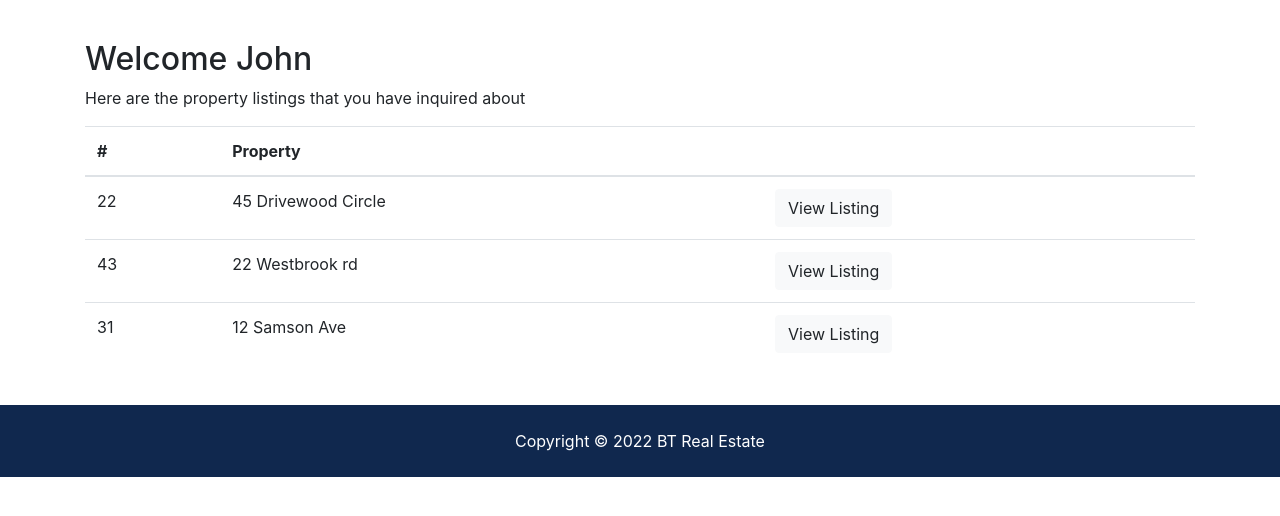
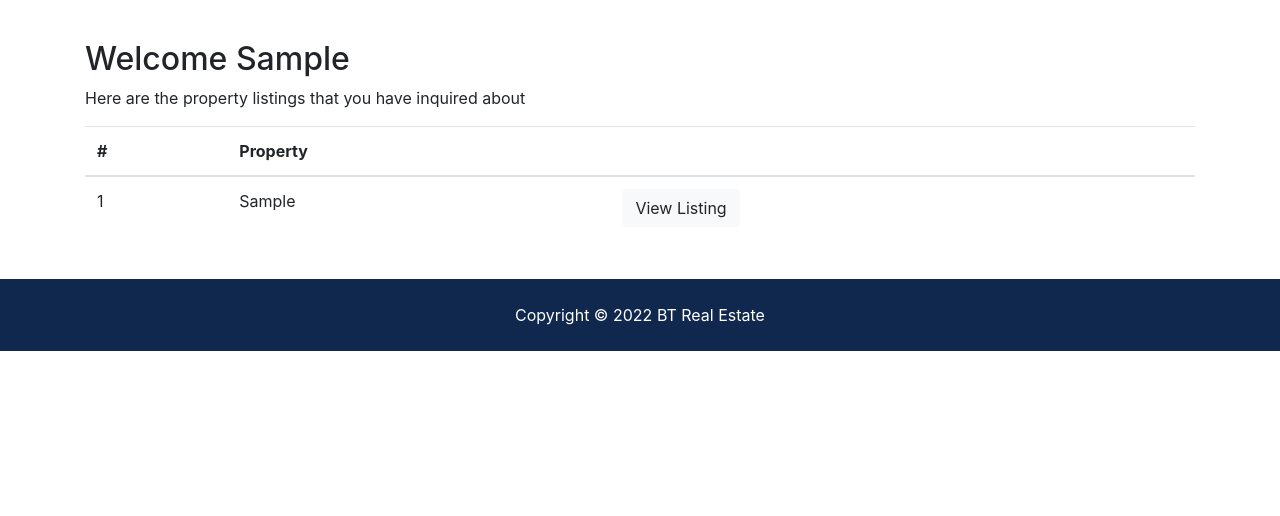
Before and after one commit to gmakridakis/btre_project, a Django app: page /accounts/dashboard in a window 1280 px wide. Shown: the part 192-708 px from the top of the page. Run offline with Django 3.2, Linux system fonts and the light colour scheme; a user stored in the database is signed in; tables that the repository leaves empty hold one stand-in row (values such as "Sample post"); some libraries are stand-ins or nearby versions.

Commit message:
Work on user Dashboard

```diff
--- a/accounts/views.py
+++ b/accounts/views.py
@@ -2,6 +2,8 @@ from email import message
 from django.shortcuts import redirect, render
 from django.contrib import messages, auth
 from django.contrib.auth.models import User
+
+from contacts.models import Contact
 
 # Create your views here.
 def register(request):
@@ -55,4 +57,6 @@ def logout(request):
         return redirect("login")
 
 def dashboard(request):
-    return render(request, "accounts/dashboard.html")
+    contacts=Contact.objects.all().filter(user_id=request.user.id).order_by("-contact_date")
+    context = {"contacts": contacts}
+    return render(request, "accounts/dashboard.html", context)
--- a/templates/accounts/dashboard.html
+++ b/templates/accounts/dashboard.html
@@ -19,7 +19,8 @@
     <div class="container">
       <div class="row">
         <div class="col-md-12">
-          <h2>Welcome John</h2>
+          <h2>Welcome {{ user.first_name}}</h2>
+          {% if contacts %}
           <p>Here are the property listings that you have inquired about</p>
           <table class="table">
               <thead>
@@ -30,29 +31,20 @@
                 </tr>
               </thead>
               <tbody>
+                {% for contact in contacts %}
                 <tr>
-                <td>22</td>
-                <td>45 Drivewood Circle</td>
+                  <td>{{ contact.id }}</td>
+                  <td>{{ contact.listing }}</td>
                   <td>
-                  <a class="btn btn-light" href="#">View Listing</a>
+                    <a class="btn btn-light" href="{% url 'listing' contact.listing_id %}">View Listing</a>
                   </td>
                 </tr>
-              <tr>
-                <td>43</td>
-                <td>22 Westbrook rd</td>
-                <td>
-                  <a class="btn btn-light" href="#">View Listing</a>
-                </td>
-              </tr>
-              <tr>
-                <td>31</td>
-                <td>12 Samson Ave</td>
-                <td>
-                  <a class="btn btn-light" href="#">View Listing</a>
-                </td>
-              </tr>
+                {% endfor %}
               </tbody>
             </table>
+            {% else %}
+            You have not made any contact inquiries.
+            {% endif %}
         </div>
       </div>
     </div>
```
Lines whose indentation alone changed are shown as unchanged.
